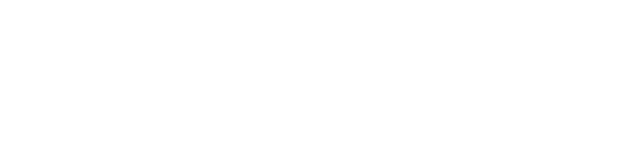
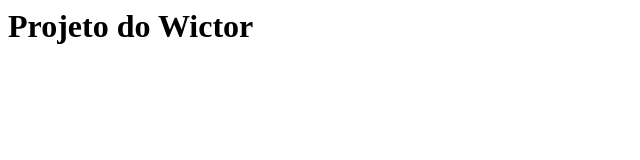
Before and after one commit to WictorAW/Curso-git, a plain HTML site: page index.html in a window 1280 px wide. Shown: the whole page, without its empty margins (0-640 px from the left). Drawn offline with Linux system fonts and the light colour scheme.

Commit message:
Titulo adicionado

```diff
--- a/index.html
+++ b/index.html
@@ -1,6 +1,7 @@
 <html>
     <head>
         <body>
+            <h1>Projeto do Wictor</h1>
         </body>
     </head>
 </html>
```
